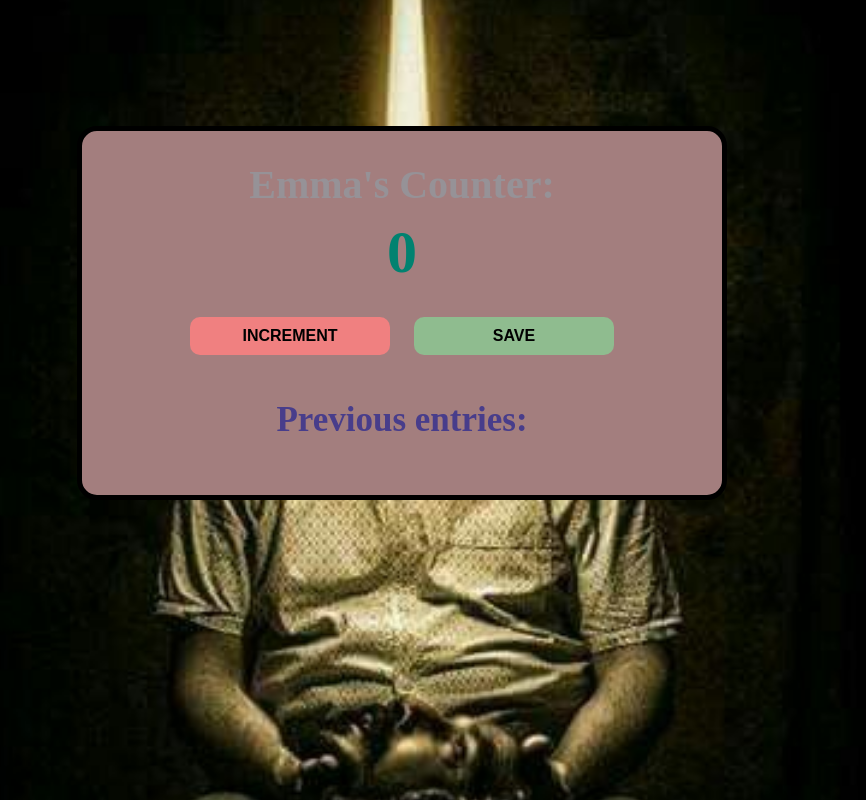
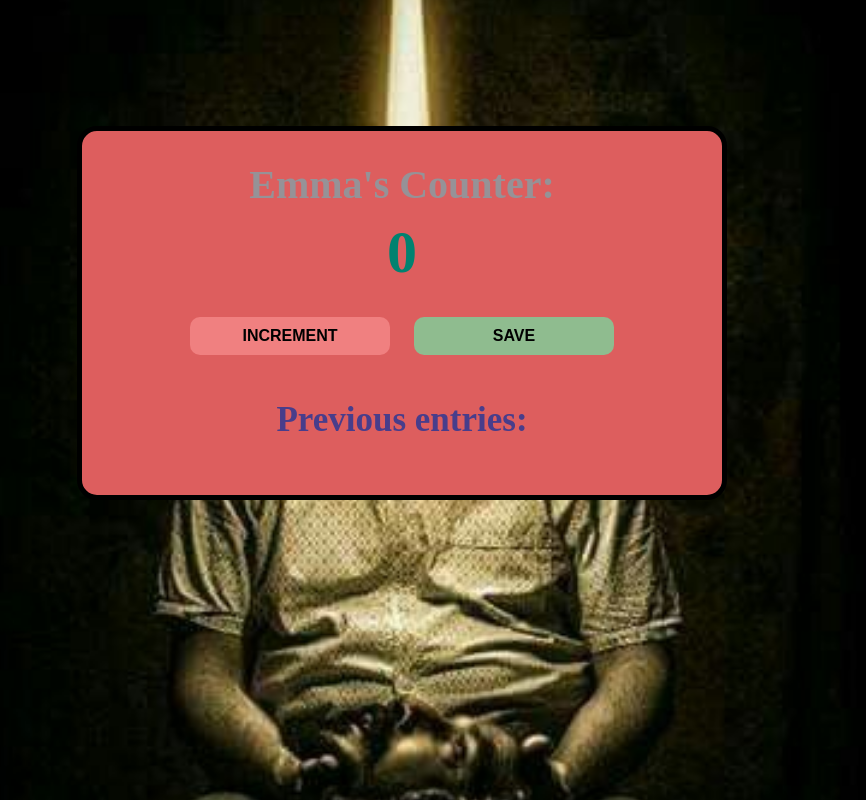
Before and after one commit to GodIsGood-Bit/Office-visitors, a plain HTML site: page index.html in a window 1280 px wide. Shown: the whole page, without its empty margins (238-1104 px from the left). Drawn offline with Linux system fonts and the light colour scheme.

Commit message:
Update index.css

```diff
--- a/index.css
+++ b/index.css
@@ -9,7 +9,7 @@ body {
 }
 
 .container {
-    background-color: rgb(163, 126, 126);
+    background-color: rgb(221, 94, 94);
     max-width: 600px;
     /*margin: auto;*/
     margin: 10%;
```
